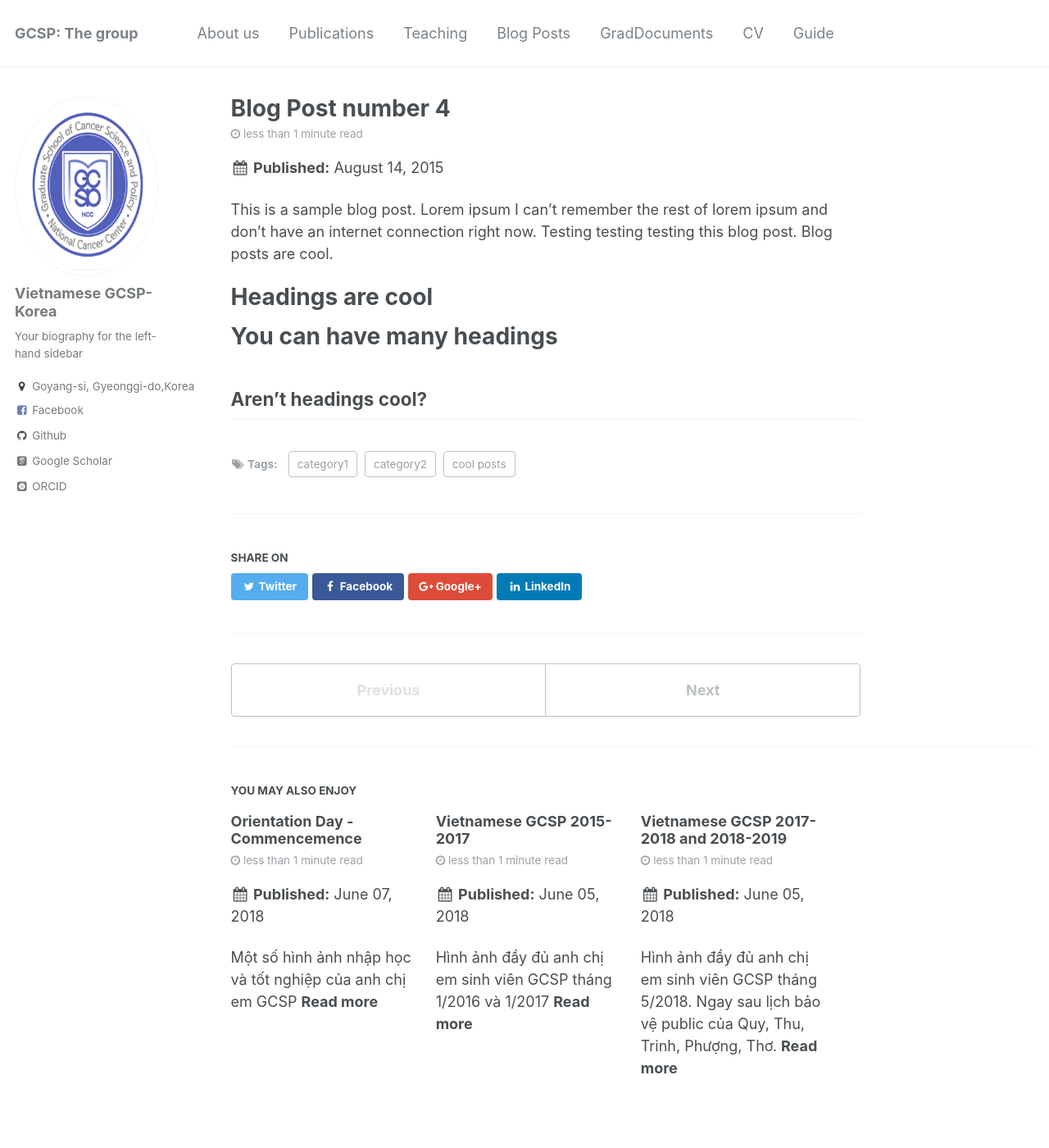
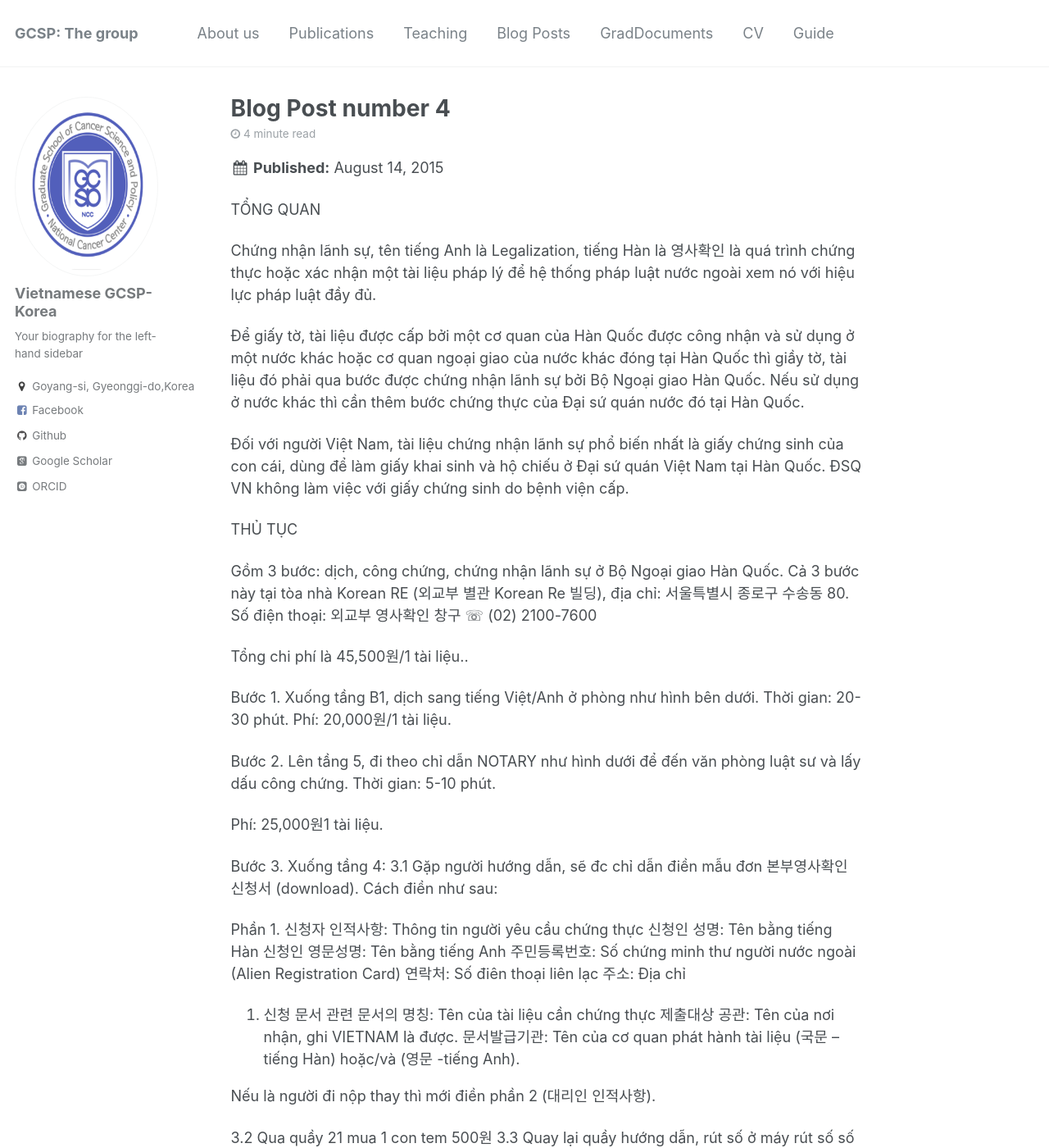
Before and after one commit to kklot/gcsp, a Jekyll site: the page built from _posts/2015-08-14-blog-post-4.md, in a window 1280 px wide and 1400 px high. Shown: the whole window at 82% size. Built offline with Jekyll 4.4.1, drawn with Linux system fonts in a browser that asks for light colours; some web fonts are replaced; some of the changed text lies outside the part shown.

Commit message:
Update 2015-08-14-blog-post-4.md

```diff
--- a/_posts/2015-08-14-blog-post-4.md
+++ b/_posts/2015-08-14-blog-post-4.md
@@ -8,13 +8,63 @@ tags:
   - category2
 ---
 
-This is a sample blog post. Lorem ipsum I can't remember the rest of lorem ipsum and don't have an internet connection right now. Testing testing testing this blog post. Blog posts are cool.
+TỔNG QUAN
 
-Headings are cool
-======
+Chứng nhận lãnh sự, tên tiếng Anh là Legalization, tiếng Hàn là 영사확인 là quá trình chứng thực hoặc xác nhận một tài liệu pháp lý để hệ thống pháp luật nước ngoài xem nó với hiệu lực pháp luật đầy đủ.
 
-You can have many headings
-======
+Để giấy tờ, tài liệu được cấp bởi một cơ quan của Hàn Quốc được công nhận và sử dụng ở một nước khác hoặc cơ quan ngoại giao của nước khác đóng tại Hàn Quốc thì giầy tờ, tài liệu đó phải qua bước được chứng nhận lãnh sự bởi Bộ Ngoại giao Hàn Quốc. Nếu sử dụng ở nước khác thì cần thêm bước chứng thực của Đại sứ quán nước đó tại Hàn Quốc.
 
-Aren't headings cool?
-------
+Đối với người Việt Nam,  tài liệu chứng nhận lãnh sự phổ biến nhất là giấy chứng sinh của con cái, dùng để làm giấy khai sinh và hộ chiếu ở Đại sứ quán Việt Nam tại Hàn Quốc. ĐSQ VN không làm việc với giấy chứng sinh do bệnh viện cấp.
+
+THỦ TỤC
+
+Gồm 3 bước: dịch, công chứng, chứng nhận lãnh sự ở Bộ Ngoại giao Hàn Quốc. Cả 3 bước này tại tòa nhà Korean RE (외교부 별관 Korean Re 빌딩), địa chỉ: 서울특별시 종로구 수송동 80.
+Số điện thoại: 외교부 영사확인 창구 ☏ (02) 2100-7600
+
+Tổng chi phí là 45,500원/1 tài liệu..
+
+Bước 1. Xuống tầng B1,  dịch sang tiếng Việt/Anh ở phòng như hình bên dưới.  Thời gian: 20-30 phút.
+Phí: 20,000원/1 tài liệu.
+
+
+
+
+Bước 2. Lên tầng 5, đi theo chỉ dẫn NOTARY như hình dưới để đến văn phòng luật sư và  lấy dấu công chứng. Thời gian: 5-10 phút.
+
+Phí: 25,000원1 tài liệu.
+
+
+
+
+Bước 3. Xuống tầng 4:
+3.1 Gặp người hướng dẫn, sẽ đc chỉ dẫn điền mẫu đơn 본부영사확인신청서 (download).
+Cách điền như sau:
+
+Phần 1. 신청자 인적사항: Thông tin người yêu cầu chứng thực
+신청인 성명: Tên bằng tiếng Hàn
+신청인 영문성명: Tên bằng tiếng Anh
+주민등록번호: Số chứng minh thư người nước ngoài (Alien Registration Card)
+연락처: Số điên thoại liên lạc
+주소: Địa chỉ
+3. 신청 문서 관련
+문서의 명칭: Tên của tài liệu cần chứng thực
+제출대상 공관: Tên của nơi nhận, ghi VIETNAM là được.
+문서발급기관: Tên của cơ quan phát hành tài liệu (국문 – tiếng Hàn) hoặc/và (영문 -tiếng Anh).
+
+Nếu là người đi nộp thay thì mới điền phần 2 (대리인 인적사항).
+
+3.2 Qua quầy 21 mua 1 con tem 500원
+3.3 Quay lại quầy hướng dẫn, rút số ở máy rút số số 1
+3.4 Qua quầy 1~6 chờ tới số mình rồi nộp hồ sơ
+3.5 Đưa Alien Registration Card (외국인등록증) để nhân viên nhận dạng, nhận phiếu hẹn 20-25 phút sau lấy lại tài liệu chứng thực.
+
+Tổng thời gian bước 3 khoảng 30-60 phút.
+
+LƯU Ý
+
+– Cơ quan chứng nhận lãnh sự nằm ở tầng 4, mở cửa từ thứ 2 đến thứ 6, từ 09:00 – 17:30 mỗi ngày. Nếu nộp hồ sơ từ 11:30 đến 13:00 thì nhận lại giấy tờ vào 13:30. Nộp hồ sơ sau 14:30 thì nhận lại giấy tờ vào 9:30 ngày hôm sau.
+– Đây là kinh nghiệm thực tế của nhiều người đã đi làm chứng nhận lãnh sự tại Bộ Ngoai giao Hàn Quốc.
+– Phần dịch và công chứng ở văn phòng luật sư có thể làm ở nơi khác, sau đó đến tầng 4 tòa nhà ở trên để chứng nhận lãnh sự.
+– Giấy tờ sau khi chứng nhận lãnh sự ở trên có thể sử dụng được ở Đại sứ quán Việt Nam tại Hàn Quốc. Muốn sử dụng giấy tờ này ở Việt Nam phải hợp pháp hóa lãnh sự tại Đại sứ quán Việt Nam tại Hàn Quốc.
+
+ Mức lệ phí được quy định rõ tại đây hoặc trên website của Bộ Ngoại giao.
```
